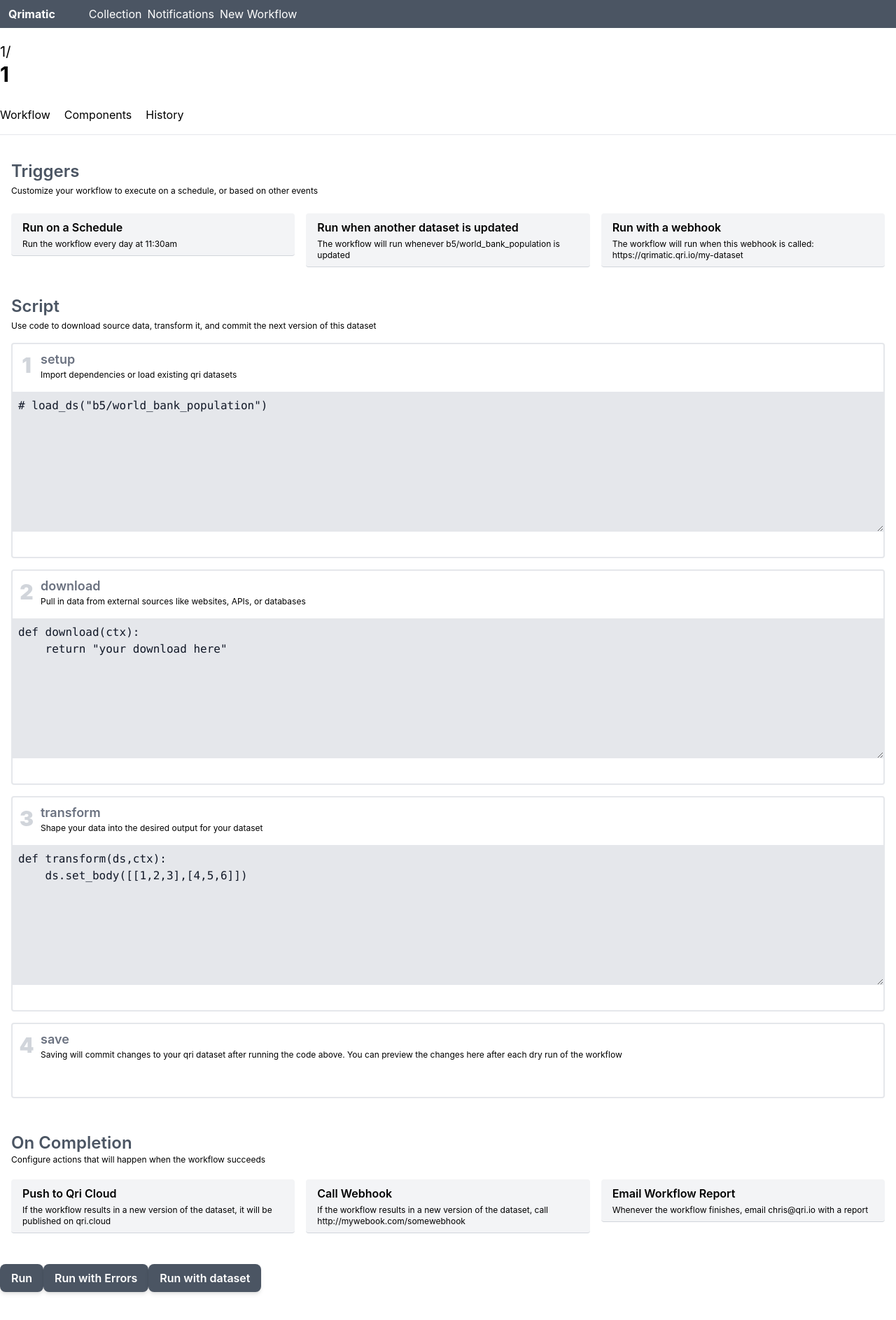
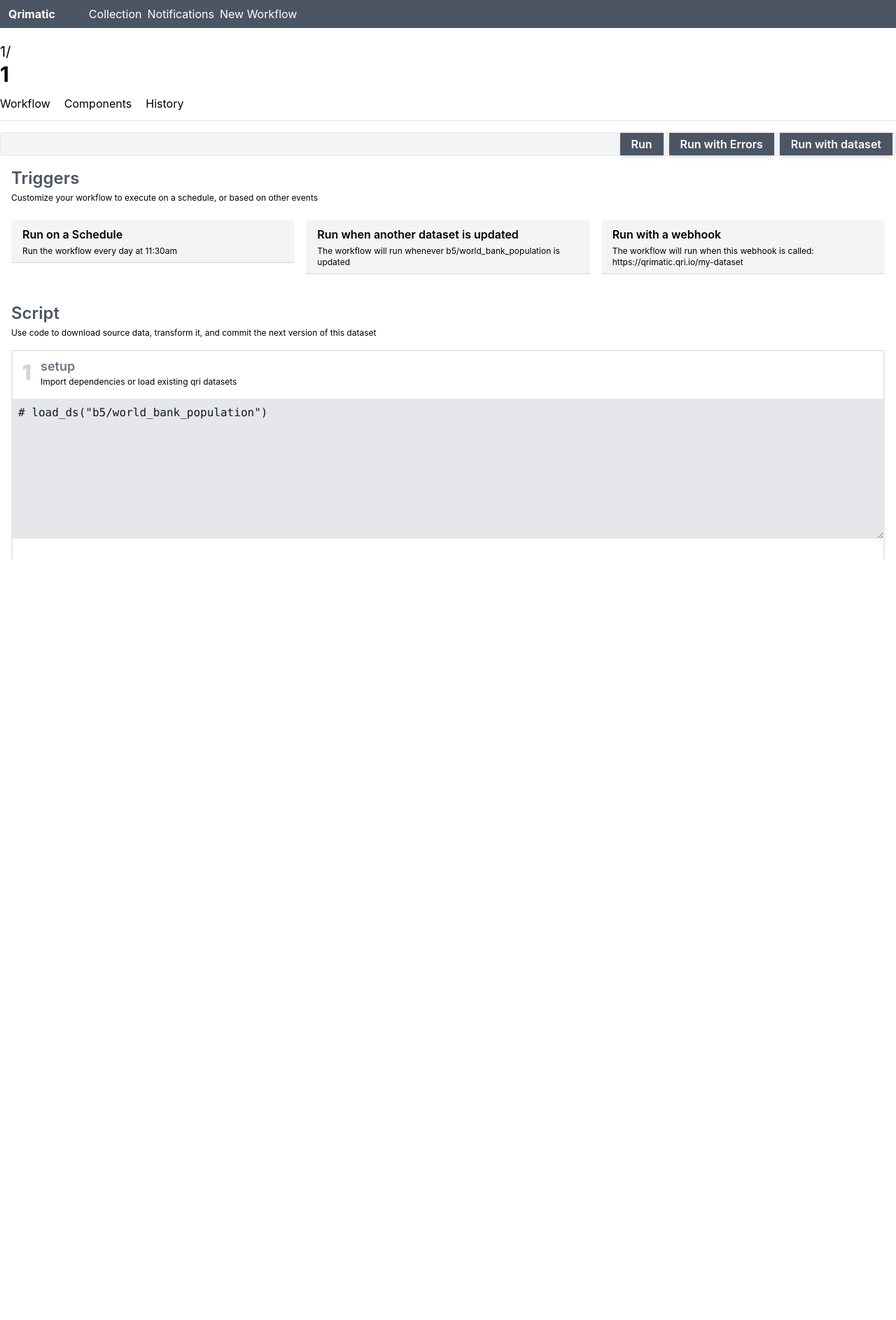
Before and after one commit to qri-io/frontend, a React (Create React App) app in the folder frontend/: page /ds/1/1 in a window 1280 px wide. Shown: the whole page at 70% size. After the commit the page ends 800 px from the top, so only its background shows below. Built offline with nearby package versions, Linux system fonts and the light colour scheme; no server answers.

Commit message:
feat: aadd fixed header and sticky workflow buttons

```diff
--- a/frontend/src/features/app/App.tsx
+++ b/frontend/src/features/app/App.tsx
@@ -17,7 +17,7 @@ const App: React.FC<any> = () => {
   })
 
   return (
-    <div className='App'>
+    <div className='App flex flex-col h-screen'>
       <ConnectedRouter history={history}>
         <Modal />
         <NavBar />
--- a/frontend/src/features/dataset/DatasetHeader.tsx
+++ b/frontend/src/features/dataset/DatasetHeader.tsx
@@ -13,7 +13,7 @@ const DatasetHeader: React.FC<DatasetHeaderProps> = ({ qriRef }) => {
         <h3 className='text-xl'>{qriRef.username}/</h3>
         <h1 className='text-3xl font-bold'>{qriRef.name}</h1>
       </div>
-      <div className='flex mt-5 mb-2'>
+      <div className='flex my-1'>
         {[
           { name: 'Workflow', link: `/ds/${qriRef.username}/${qriRef.name}` },
           { name: 'Components', link: `/ds/${qriRef.username}/${qriRef.name}/components` },
--- a/frontend/src/features/workflow/WorkflowEditor.tsx
+++ b/frontend/src/features/workflow/WorkflowEditor.tsx
@@ -53,7 +53,52 @@ const WorkflowEditor: React.FC<any> = () => {
   }
 
   return (
-    <div className='container mx-auto pt-5 pb-10 text-left'>
+    <div className='container mx-auto pb-10 text-left'>
+      <div className='pt-4 sticky top-0' style={{
+        background: 'linear-gradient(rgb(255, 255, 255) 10%, rgba(255, 255, 255, 0))'
+      }}>
+        <div className='text-right bg-gray-100 rounded border border-gray-200'>
+          <button
+            className='py-1 px-4 mx-1 font-semibold shadow-md text-white bg-gray-600 hover:bg-gray-300'
+            onClick={() => {
+              if (!running) {
+                setCollapseStates({})
+              }
+              if (!running) {
+                dispatch(runWorkflow(workflow))
+              } else {
+                alert('cancelling a workflow isn\'t wired up yet')
+              }
+            }}
+          >{running ? 'Cancel' : 'Run' }</button>
+          <button
+            className='py-1 px-4 mx-1 font-semibold shadow-md text-white bg-gray-600 hover:bg-gray-300'
+            onClick={() => {
+              if (!running) {
+                setCollapseStates({})
+              }
+              if (!running) {
+                dispatch(tempSetWorkflowEvents("aaaa", NewEventLogLines(eventLogWithError)))
+              } else {
+                alert('cancelling a workflow isn\'t wired up yet')
+              }
+            }}
+          >{running ? 'Cancel' : 'Run with Errors' }</button>
+          <button
+            className='py-1 px-4 mx-1 font-semibold shadow-md text-white bg-gray-600 hover:bg-gray-300'
+            onClick={() => {
+              if (!running) {
+                setCollapseStates({})
+              }
+              if (!running) {
+                dispatch(tempSetWorkflowEvents("bbbb", NewEventLogLines(eventLogSuccess)))
+              } else {
+                alert('cancelling a workflow isn\'t wired up yet')
+              }
+            }}
+          >{running ? 'Cancel' : 'Run with dataset' }</button>
+        </div>
+      </div>
       <Triggers />
       <section className='p-4'>
         <h2 className='text-2xl font-semibold text-gray-600 mb-1'>Script</h2>
@@ -86,47 +131,6 @@ const WorkflowEditor: React.FC<any> = () => {
         </div>
       </section>
       <OnComplete />
-      <div>
-        <button
-          className='py-2 px-4 font-semibold rounded-lg shadow-md text-white bg-gray-600 hover:bg-gray-300'
-          onClick={() => {
-            if (!running) {
-              setCollapseStates({})
-            }
-            if (!running) {
-              dispatch(runWorkflow(workflow))
-            } else {
-              alert('cancelling a workflow isn\'t wired up yet')
-            }
-          }}
-        >{running ? 'Cancel' : 'Run' }</button>
-        <button
-          className='py-2 px-4 font-semibold rounded-lg shadow-md text-white bg-gray-600 hover:bg-gray-300'
-          onClick={() => {
-            if (!running) {
-              setCollapseStates({})
-            }
-            if (!running) {
-              dispatch(tempSetWorkflowEvents("aaaa", NewEventLogLines(eventLogWithError)))
-            } else {
-              alert('cancelling a workflow isn\'t wired up yet')
-            }
-          }}
-        >{running ? 'Cancel' : 'Run with Errors' }</button>
-        <button
-          className='py-2 px-4 font-semibold rounded-lg shadow-md text-white bg-gray-600 hover:bg-gray-300'
-          onClick={() => {
-            if (!running) {
-              setCollapseStates({})
-            }
-            if (!running) {
-              dispatch(tempSetWorkflowEvents("bbbb", NewEventLogLines(eventLogSuccess)))
-            } else {
-              alert('cancelling a workflow isn\'t wired up yet')
-            }
-          }}
-        >{running ? 'Cancel' : 'Run with dataset' }</button>
-      </div>
     </div>
   )
 }
--- a/frontend/src/routes.tsx
+++ b/frontend/src/routes.tsx
@@ -16,7 +16,7 @@ import Dataset from './features/dataset/Dataset';
 
 export default function Routes () {
   return (
-    <div className='route-content'>
+    <div className='route-content flex-1 overflow-y-auto'>
       <Switch>
         <Route path='/login'><Login /></Route>
         <Route path='/signup'><Signup /></Route>
```
